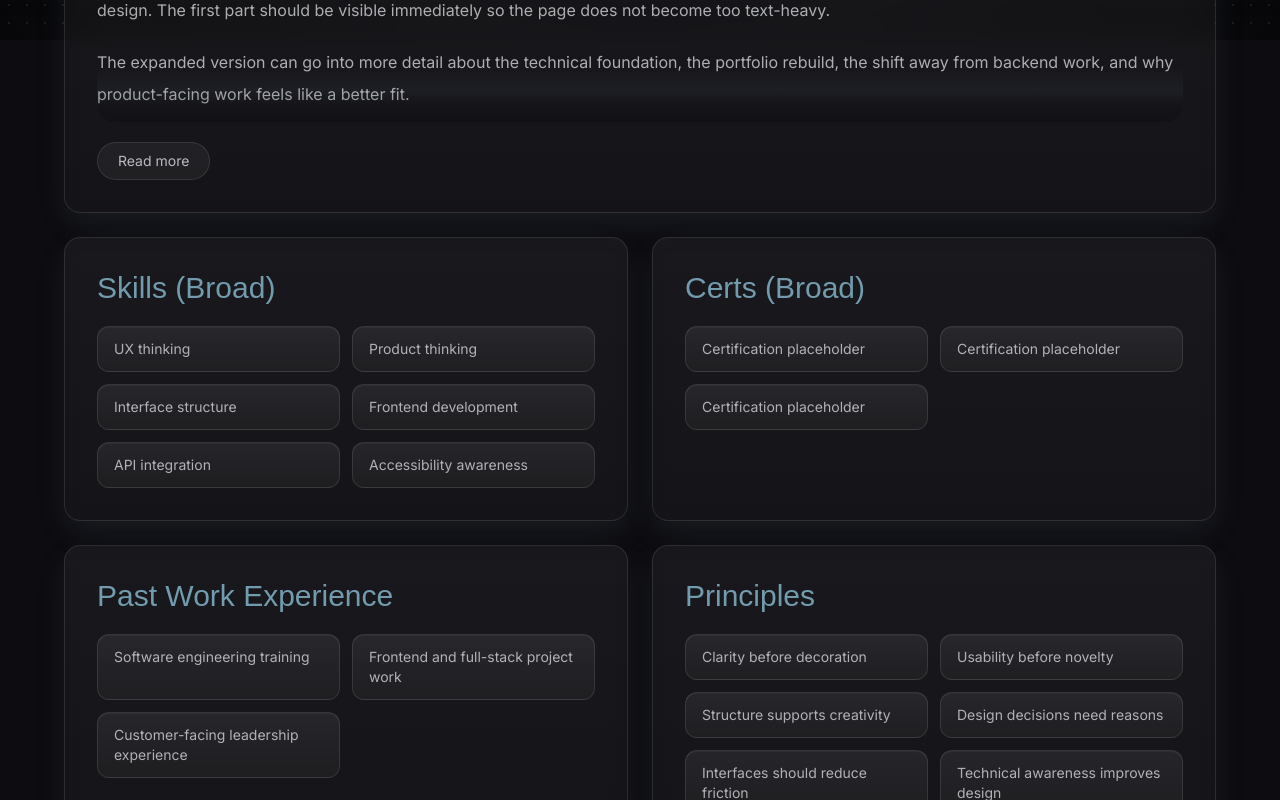
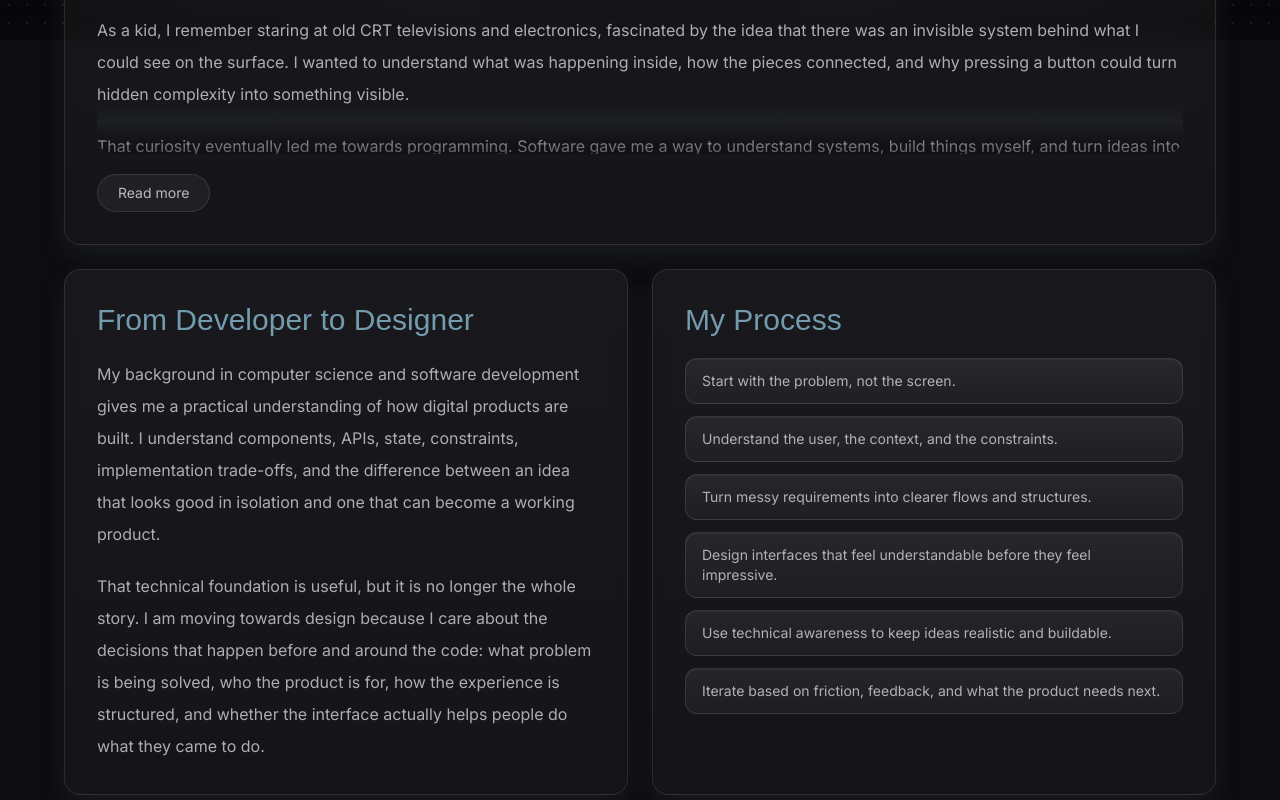
Before and after one commit to Antonelli12/gus-a.dev_portfolio, a Next.js app: page /about in a window 1280 px wide. Shown: the part 760-1560 px from the top of the page. Built offline with nearby package versions, Linux system fonts and the light colour scheme; a web font is replaced by a local one.

Commit message:
feat: refactor development section and update about content for clarity and organization

```diff
--- a/app/development/page.tsx
+++ b/app/development/page.tsx
@@ -1,4 +1,4 @@
-import { DevSection } from "@/components/dev/dev-section";
+import { DevSection } from "@/components/development/dev-section";
 import { SiteHeader } from "@/components/layout/site-header";
 
 export default function DevelopmentPage() {
--- a/components/about/about-section.tsx
+++ b/components/about/about-section.tsx
@@ -4,11 +4,11 @@ import { useState, type ReactNode } from "react";
 import { headingFont, highlightFont } from "@/app/fonts";
 import {
   aboutSection,
-  background,
-  broadCertifications,
-  broadSkills,
-  pastExperience,
-  principles,
+  developerToDesigner,
+  learningCredentials,
+  myProcess,
+  originStory,
+  technicalFoundation,
 } from "@/data/about";
 import {
   sectionEyebrowClassName,
@@ -33,18 +33,32 @@ function AboutBlock({
       id={id}
       className={`ui-card scroll-mt-28 rounded-2xl p-6 sm:p-8 ${className}`}
     >
-      <h3 className={`${headingFont.className} ui-block-title text-2xl sm:text-3xl`}>
+      <h3
+        className={`${headingFont.className} ui-block-title text-2xl sm:text-3xl`}
+      >
         {title}
       </h3>
 
-      <div className="mt-5 text-base leading-8 text-theme-muted">{children}</div>
+      <div className="mt-5 text-base leading-8 text-theme-muted">
+        {children}
+      </div>
     </section>
+  );
+}
+
+function ParagraphBlock({ body }: { body: readonly string[] }) {
+  return (
+    <div className="space-y-5">
+      {body.map((paragraph, index) => (
+        <p key={`${paragraph}-${index}`}>{paragraph}</p>
+      ))}
+    </div>
   );
 }
 
 function ListBlock({ items }: { items: readonly string[] }) {
   return (
-    <ul className="grid gap-3 sm:grid-cols-2">
+    <ul className="grid gap-3">
       {items.map((item, index) => (
         <li
           key={`${item}-${index}`}
@@ -57,22 +71,22 @@ function ListBlock({ items }: { items: readonly string[] }) {
   );
 }
 
-function BackgroundBlock() {
+function OriginStoryBlock() {
   const [isExpanded, setIsExpanded] = useState(false);
 
   return (
     <AboutBlock
-      id="background"
-      title={background.title}
+      id="origin-story"
+      title={originStory.title}
       className="lg:col-span-2"
     >
       <div className="relative overflow-hidden rounded-b-[1.1rem]">
         <div
           className={`space-y-5 overflow-hidden transition-[max-height] duration-300 ease-out ${
-            isExpanded ? "max-h-[900px]" : "max-h-40"
+            isExpanded ? "max-h-[900px]" : "max-h-48"
           }`}
         >
-          {background.body.map((paragraph, index) => (
+          {originStory.body.map((paragraph, index) => (
             <p key={`${paragraph}-${index}`}>{paragraph}</p>
           ))}
         </div>
@@ -127,22 +141,34 @@ export function AboutSection() {
         </header>
 
         <div className="mt-20 grid gap-6 lg:grid-cols-2">
-          <BackgroundBlock />
+          <OriginStoryBlock />
 
-          <AboutBlock id="skills" title={broadSkills.title}>
-            <ListBlock items={broadSkills.items} />
+          <AboutBlock
+            id="developer-to-designer"
+            title={developerToDesigner.title}
+          >
+            <ParagraphBlock body={developerToDesigner.body} />
           </AboutBlock>
 
-          <AboutBlock id="certifications" title={broadCertifications.title}>
-            <ListBlock items={broadCertifications.items} />
+          <AboutBlock id="my-process" title={myProcess.title}>
+            <ListBlock items={myProcess.items} />
           </AboutBlock>
 
-          <AboutBlock id="experience" title={pastExperience.title}>
-            <ListBlock items={pastExperience.items} />
+          <AboutBlock
+            id="technical-foundation"
+            title={technicalFoundation.title}
+          >
+            <ParagraphBlock body={technicalFoundation.body} />
           </AboutBlock>
 
-          <AboutBlock id="principles" title={principles.title}>
-            <ListBlock items={principles.items} />
+          <AboutBlock
+            id="learning-credentials"
+            title={learningCredentials.title}
+          >
+            <div className="space-y-6">
+              <ParagraphBlock body={learningCredentials.body} />
+              <ListBlock items={learningCredentials.items} />
+            </div>
           </AboutBlock>
         </div>
       </div>
--- a/data/about.ts
+++ b/data/about.ts
@@ -1,56 +1,56 @@
 export const aboutSection = {
   eyebrow: "About",
   summary:
-    "I am rebuilding my portfolio around UX and product design, while keeping the parts of frontend development that help me understand how interfaces are actually built.",
+    "I am a developer moving towards UX and product design, using my technical background to understand how digital products work beneath the surface and how they can become clearer, more useful, and easier to use.",
 };
 
-export const background = {
-  title: "Background",
+export const originStory = {
+  title: "Origin Story",
   body: [
-    "Longer background placeholder. This section will explain my path from Computer Science and frontend development into UX and product design. The first part should be visible immediately so the page does not become too text-heavy.",
-    "The expanded version can go into more detail about the technical foundation, the portfolio rebuild, the shift away from backend work, and why product-facing work feels like a better fit.",
-    "This section should eventually make the transition feel intentional rather than random: technical background, interest in interfaces, growing focus on user experience, and the desire to design clearer digital products.",
+    "My interest in technology started with a simple question: how does this work?",
+    "As a kid, I remember staring at old CRT televisions and electronics, fascinated by the idea that there was an invisible system behind what I could see on the surface. I wanted to understand what was happening inside, how the pieces connected, and why pressing a button could turn hidden complexity into something visible.",
+    "That curiosity eventually led me towards programming. Software gave me a way to understand systems, build things myself, and turn ideas into something that could actually be used. Over time, though, I became increasingly interested not only in how software works, but in how people experience it.",
+    "That is the thread connecting my move towards UX and product design. I still care about systems, logic, and implementation, but I am now more interested in how those things shape the user’s experience.",
   ],
 };
 
-export const broadSkills = {
-  title: "Skills (Broad)",
-  items: [
-    "UX thinking",
-    "Product thinking",
-    "Interface structure",
-    "Frontend development",
-    "API integration",
-    "Accessibility awareness",
+export const developerToDesigner = {
+  title: "From Developer to Designer",
+  body: [
+    "My background in computer science and software development gives me a practical understanding of how digital products are built. I understand components, APIs, state, constraints, implementation trade-offs, and the difference between an idea that looks good in isolation and one that can become a working product.",
+    "That technical foundation is useful, but it is no longer the whole story. I am moving towards design because I care about the decisions that happen before and around the code: what problem is being solved, who the product is for, how the experience is structured, and whether the interface actually helps people do what they came to do.",
   ],
 };
 
-export const broadCertifications = {
-  title: "Certs (Broad)",
+export const myProcess = {
+  title: "My Process",
   items: [
-    "Certification placeholder",
-    "Certification placeholder",
-    "Certification placeholder",
+    "Start with the problem, not the screen.",
+    "Understand the user, the context, and the constraints.",
+    "Turn messy requirements into clearer flows and structures.",
+    "Design interfaces that feel understandable before they feel impressive.",
+    "Use technical awareness to keep ideas realistic and buildable.",
+    "Iterate based on friction, feedback, and what the product needs next.",
   ],
 };
 
-export const pastExperience = {
-  title: "Past Work Experience",
-  items: [
-    "Software engineering training",
-    "Frontend and full-stack project work",
-    "Customer-facing leadership experience",
+export const technicalFoundation = {
+  title: "Technical Foundation",
+  body: [
+    "I still want frontend development to remain part of my work. I enjoy building interfaces, connecting them to APIs, and understanding how design decisions behave once they become real components on a page.",
+    "My development background sits behind my design direction rather than replacing it. It helps me think about feasibility, edge cases, responsiveness, accessibility, and the small details that make an interface feel more reliable.",
   ],
 };
 
-export const principles = {
-  title: "Principles",
+export const learningCredentials = {
+  title: "Learning & Credentials",
+  body: [
+    "This section is intentionally small for now. I do not want the About page to become a list of minor certificates, especially while my strongest design evidence will come from case studies and project work.",
+    "The main credentials worth highlighting are my Computer Science degree, my software engineering training, and the ongoing shift towards UX, product thinking, and interface design.",
+  ],
   items: [
-    "Clarity before decoration",
-    "Usability before novelty",
-    "Structure supports creativity",
-    "Design decisions need reasons",
-    "Interfaces should reduce friction",
-    "Technical awareness improves design",
+    "BSc Computer Science, University of Greenwich",
+    "Software Engineering training through FDM Group",
+    "Ongoing UX, product design, and frontend interface practice",
   ],
 };
```
Also changed, not shown: components/development/dev-section.tsx (renamed from components/dev/dev-section.tsx).
